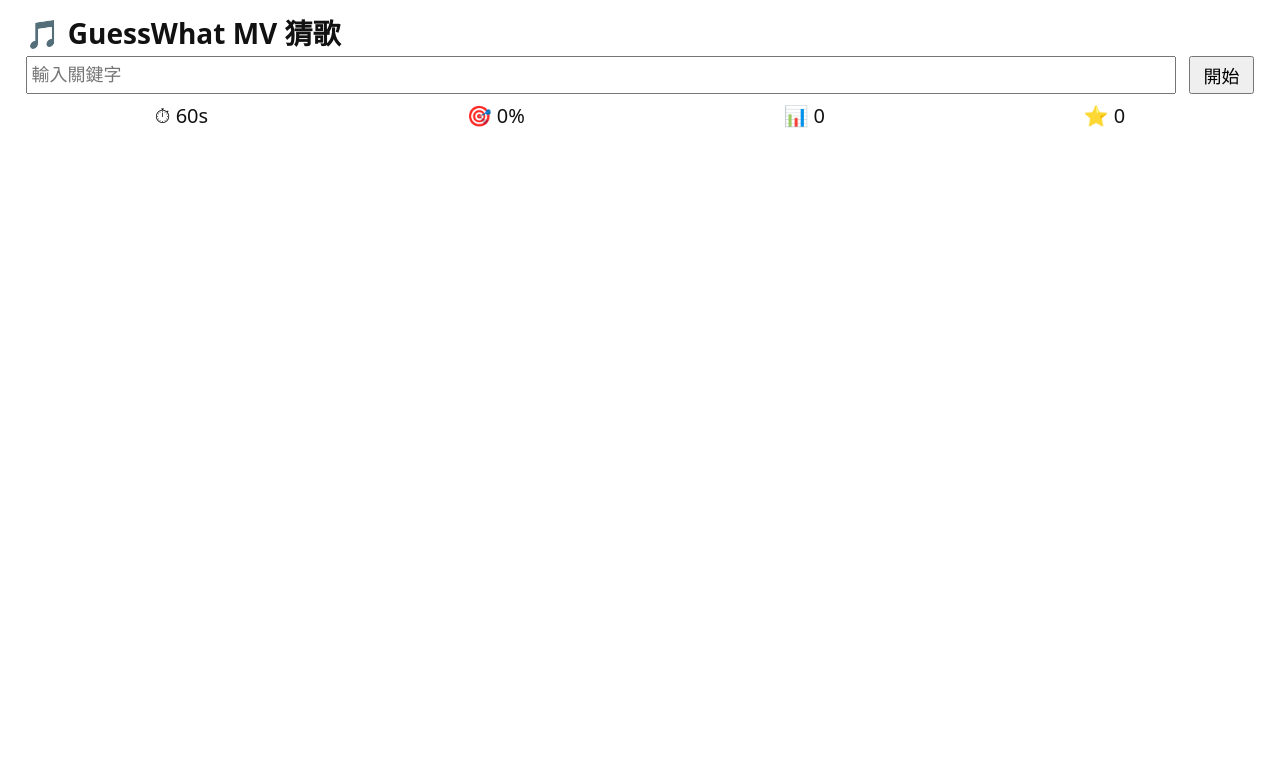
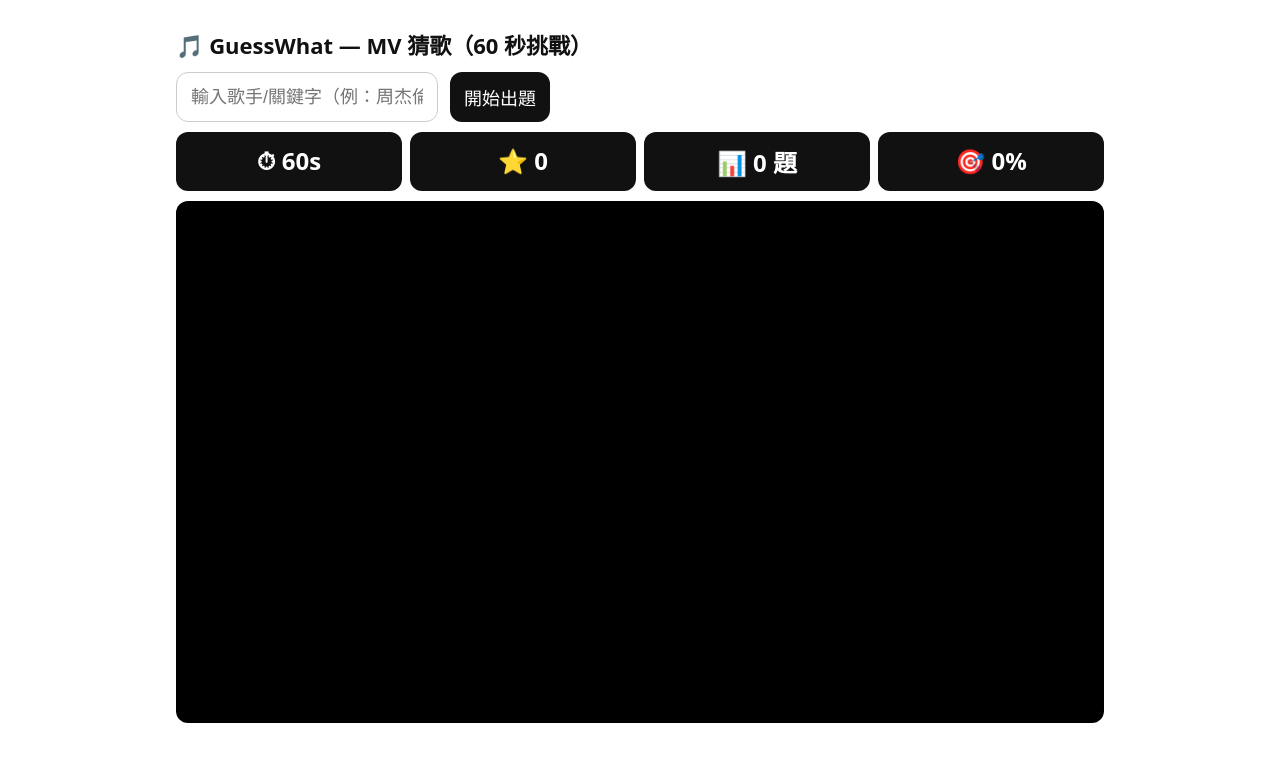
Before and after one commit to guesswhat1234/guesswhat, a Next.js app: page / in a window 1280 px wide. Shown: the top 762 px of the page. Built offline with nearby package versions, Linux system fonts and the light colour scheme.

Commit message:
Update page.js

```diff
--- a/app/page.js
+++ b/app/page.js
@@ -2,9 +2,11 @@
 import { useRef, useState, useEffect } from "react";
 
 export default function Page() {
+  // 狀態
   const [kw, setKw] = useState("");
   const [lastKw, setLastKw] = useState("");
   const [current, setCurrent] = useState(null);
+  const [prefetched, setPrefetched] = useState(null);
   const [loading, setLoading] = useState(false);
   const [ytReady, setYtReady] = useState(false);
   const playerRef = useRef(null);
@@ -23,37 +25,35 @@ export default function Page() {
   const [gameOver, setGameOver] = useState(false);
   const timerRef = useRef(null);
 
-  const seenRef = useRef(new Set()); // 同局不重複
-  const kwHistoryRef = useRef([]); // 搜尋歷史
-
-  // 記錄搜尋關鍵字
-  const pushKw = (key) => {
-    const k = String(key || "").trim();
-    if (!k) return;
-    const arr = kwHistoryRef.current;
-    if (arr[arr.length - 1] !== k) arr.push(k);
-    if (arr.length > 100) arr.shift();
+  // 排重（只記最近 40 題）
+  const seenRef = useRef(new Set());
+  const pushSeen = (vid) => {
+    seenRef.current.add(String(vid));
+    if (seenRef.current.size > 40) {
+      const first = seenRef.current.values().next().value;
+      seenRef.current.delete(first);
+    }
   };
 
-  // 歷史建議（最多 4 個，去重，排除最後一次）
-  const historySuggestions = () => {
-    const seen = new Set();
-    const out = [];
-    const last = (lastKw || kw || "").trim().toLowerCase();
-    for (let i = kwHistoryRef.current.length - 1; i >= 0; i--) {
-      const v = String(kwHistoryRef.current[i] || "").trim();
-      if (!v) continue;
-      const low = v.toLowerCase();
-      if (low === last) continue;
-      if (seen.has(low)) continue;
-      seen.add(low);
-      out.push(v);
-      if (out.length >= 4) break;
-    }
-    return out;
+  // 統計歌手（僅作內部參考）
+  const artistCountRef = useRef(new Map());
+  const countArtist = (name) => {
+    const k = String(name || "").trim();
+    if (!k) return;
+    artistCountRef.current.set(k, (artistCountRef.current.get(k) || 0) + 1);
   };
 
-  // 載入 YouTube API
+  // 結束畫面的「基於上次搜尋」建議
+  const [suggestions, setSuggestions] = useState([]);
+  const loadSuggestions = async (q) => {
+    try {
+      const r = await fetch(`/api/suggest?q=${encodeURIComponent(q)}`);
+      const j = await r.json();
+      setSuggestions(Array.isArray(j?.suggestions) ? j.suggestions : []);
+    } catch { setSuggestions([]); }
+  };
+
+  // 載入 YouTube IFrame API
   useEffect(() => {
     if (window.YT && window.YT.Player) { setYtReady(true); return; }
     const tag = document.createElement("script");
@@ -69,6 +69,7 @@ export default function Page() {
       width: "100%", height: "100%",
       videoId: "",
       playerVars: { controls: 0, modestbranding: 1, rel: 0, playsinline: 1, fs: 0, disablekb: 1, iv_load_policy: 3 },
+      events: { onReady: () => {} },
     });
   }, [ytReady]);
 
@@ -85,6 +86,8 @@ export default function Page() {
           clearInterval(timerRef.current);
           timerRef.current = null;
           setGameOver(true);
+          // 結束時載入與上次搜尋相關的建議
+          loadSuggestions(lastKw || kw);
           return 0;
         }
         return prev - 1;
@@ -92,24 +95,32 @@ export default function Page() {
     }, 1000);
   };
 
-  // 出題
+  const excludeQS = () => encodeURIComponent(Array.from(seenRef.current).join(","));
+
+  // 預取下一題
+  const prefetchNext = async (key) => {
+    try {
+      const r = await fetch(`/api/pick?kw=${encodeURIComponent(key)}&exclude=${excludeQS()}`);
+      const data = await r.json();
+      if (r.ok) setPrefetched(data);
+    } catch {}
+  };
+
+  // 出題（優先用預取）
   const startRound = async (fixedKw) => {
     if (gameOver) return;
     const key = (fixedKw ?? kw).trim();
     if (!key) return alert("請先輸入關鍵字");
     setLastKw(key);
-    pushKw(key);
     startTimerIfNeeded();
-    setLoading(true);
+
+    setPicked(null);
     setRevealed(false);
-    setPicked(null);
-    try {
-      const exclude = encodeURIComponent(Array.from(seenRef.current).join(","));
-      const r = await fetch(`/api/pick?kw=${encodeURIComponent(key)}&exclude=${exclude}`);
-      const data = await r.json();
-      if (!r.ok) throw new Error(data?.error || "Pick failed");
-      setCurrent(data);
-      seenRef.current.add(String(data.videoId));
+
+    // 用預取資料
+    if (prefetched && prefetched.videoId && !seenRef.current.has(String(prefetched.videoId))) {
+      const data = prefetched; setPrefetched(null); setCurrent(data);
+      pushSeen(data.videoId); countArtist(data.answerArtist);
       playerObj.current?.loadVideoById(data.videoId);
       const handler = (e) => {
         if (e.data === window.YT.PlayerState.PLAYING) {
@@ -119,15 +130,42 @@ export default function Page() {
         }
       };
       playerObj.current.addEventListener("onStateChange", handler);
-      setQCount(prev => prev + 1);
+      setQCount(prev=>prev+1);
+      prefetchNext(key);
+      return;
+    }
+
+    // 即時抓
+    setLoading(true);
+    try {
+      const r = await fetch(`/api/pick?kw=${encodeURIComponent(key)}&exclude=${excludeQS()}`);
+      const data = await r.json();
+      if (!r.ok) throw new Error(data?.error || "Pick failed");
+      setCurrent(data);
+      pushSeen(data.videoId);
+      countArtist(data.answerArtist);
+
+      playerObj.current?.loadVideoById(data.videoId);
+      const handler = (e) => {
+        if (e.data === window.YT.PlayerState.PLAYING) {
+          playerObj.current.seekTo(data.t, true);
+          setTimeout(() => playerObj.current.pauseVideo(), 120);
+          playerObj.current.removeEventListener("onStateChange", handler);
+        }
+      };
+      playerObj.current.addEventListener("onStateChange", handler);
+      setQCount(prev=>prev+1);
+
+      prefetchNext(key);
     } catch (e) {
+      console.error(e);
       alert(e.message);
     } finally {
       setLoading(false);
     }
   };
 
-  // 選答案
+  // 作答：即判分，2 秒後自動下一題
   const choose = (idx) => {
     if (!current || revealed || gameOver) return;
     setPicked(idx);
@@ -139,68 +177,141 @@ export default function Page() {
     setTimeout(() => { if (!gameOver && timeLeft > 0) startRound(lastKw); }, 2000);
   };
 
-  // 重來
+  // 重新開始
   const restart = () => {
     setScore(0); setQCount(0); setCorrectCount(0); setWrongCount(0);
     setTimeLeft(60); setGameStarted(false); setGameOver(false);
     setCurrent(null); setPicked(null); setRevealed(false);
+    setPrefetched(null); setSuggestions([]);
     if (timerRef.current) { clearInterval(timerRef.current); timerRef.current = null; }
     seenRef.current = new Set();
+    artistCountRef.current = new Map();
   };
 
   const accuracy = qCount ? Math.round((correctCount / qCount) * 100) : 0;
 
+  // HUD 等寬四欄（與播放器同寬），字體自適應
+  const hudGrid = {
+    display: "grid",
+    gridTemplateColumns: "repeat(4,1fr)",
+    gap: 8,
+    marginTop: 10,
+    alignItems: "stretch"
+  };
+  const hudItem = {
+    background: "#111",
+    color: "#fff",
+    borderRadius: 12,
+    padding: "12px 10px",
+    textAlign: "center",
+    fontWeight: 900,
+    fontSize: "clamp(16px, 5vw, 24px)"
+  };
+
   return (
-    <main style={{ padding: "1vh 2vw", fontSize: "clamp(12px,3vw,18px)" }}>
-      <h1 style={{ fontSize: "clamp(18px,5vw,28px)", margin: "0.5vh 0" }}>🎵 GuessWhat MV 猜歌</h1>
+    <main className="container" style={{minHeight:"100vh", display:"flex", flexDirection:"column"}}>
+      <h1 className="h1" style={{fontSize:"clamp(18px,5vw,22px)", margin:"12px 0"}}>🎵 GuessWhat — MV 猜歌（60 秒挑戰）</h1>
 
-      {!gameOver && (
-        <>
-          <div style={{ display: "flex", gap: "1vw", marginBottom: "1vh" }}>
-            <input value={kw} onChange={(e)=>setKw(e.target.value)} placeholder="輸入關鍵字"
-              style={{ flex: 1, fontSize: "clamp(14px,4vw,18px)", padding: "0.5vh" }} />
-            <button onClick={()=>startRound()} disabled={loading}
-              style={{ fontSize: "clamp(14px,4vw,18px)", padding: "0.5vh 1vw" }}>
-              {loading ? "出題中…" : (current ? "下一題" : "開始")}
-            </button>
+      {/* 搜尋列 */}
+      <div className="row" style={{gap:12}}>
+        <input
+          value={kw}
+          onChange={(e)=>setKw(e.target.value)}
+          placeholder="輸入歌手/關鍵字（例：周杰倫、抒情、2000s）"
+          className="input"
+          inputMode="search"
+          disabled={gameOver}
+          style={{fontSize:"clamp(14px,4.5vw,18px)"}}
+        />
+        <button onClick={()=>startRound()} disabled={loading || gameOver} className="button" style={{fontSize:"clamp(14px,4.5vw,18px)"}}>
+          {loading ? "出題中…" : (current ? "下一題" : "開始出題")}
+        </button>
+      </div>
+
+      {/* HUD（與播放器同寬，四等分） */}
+      <div style={hudGrid}>
+        <div style={hudItem}>⏱ {timeLeft}s</div>
+        <div style={hudItem}>⭐ {score}</div>
+        <div style={hudItem}>📊 {qCount} 題</div>
+        <div style={hudItem}>🎯 {accuracy}%</div>
+      </div>
+
+      {/* 播放器（16:9），只保留上方 15% 全黑遮擋 */}
+      <div style={{ position:"relative", width:"100%", aspectRatio:"16/9", background:"#000", borderRadius:12, marginTop:10 }}>
+        <div id="player" ref={playerRef} style={{ position:"absolute", inset:0 }}/>
+        {(current && !gameOver) && (
+          <div style={{ position:"absolute", left:0, right:0, top:0, height:"15%", background:"#000", pointerEvents:"none" }}/>
+        )}
+        {(loading && !current) && (
+          <div style={{ position:"absolute", inset:0, display:"flex", alignItems:"center", justifyContent:"center", color:"#fff", background:"rgba(0,0,0,.25)" }}>
+            出題中…
           </div>
-          <div style={{ display: "flex", justifyContent: "space-around", fontSize: "clamp(14px,4.5vw,20px)" }}>
-            <div>⏱ {timeLeft}s</div><div>🎯 {accuracy}%</div><div>📊 {qCount}</div><div>⭐ {score}</div>
-          </div>
-          <div style={{ marginTop: "1vh", position: "relative", aspectRatio: "16/9" }}>
-            <div ref={playerRef} style={{ width: "100%", height: "100%" }}/>
-            {current && !gameOver && (
-              <div style={{ position:"absolute", left:0, right:0, top:0, height:"15%", background:"#000" }}/>
-            )}
-          </div>
-          {current && (
-            <div style={{ marginTop: "1vh", display: "grid", gap: "0.5vh" }}>
-              {current.choices?.map((c, idx) => (
-                <button key={idx} onClick={() => choose(idx)}
-                  style={{ padding: "0.6vh", fontSize: "clamp(12px,3.8vw,18px)" }} disabled={revealed}>
-                  {String.fromCharCode(65+idx)}. {c.title}
-                </button>
-              ))}
+        )}
+      </div>
+
+      {/* 四選一（只顯示標題） */}
+      {current && !gameOver && (
+        <div style={{ marginTop: 12, display:"grid", gap: 10 }}>
+          {current.choices?.map((title, idx) => {
+            const chosen = picked === idx;
+            const correct = revealed && idx === current.correctIndex;
+            const wrong = revealed && chosen && idx !== current.correctIndex;
+            return (
+              <button
+                key={idx}
+                onClick={() => choose(idx)}
+                className="button"
+                style={{
+                  textAlign:"left",
+                  border: chosen ? "2px solid #888" : "1px solid #ccc",
+                  background: correct ? "#2e7d32" : wrong ? "#b71c1c" : "#111",
+                  color: "#fff",
+                  fontSize: "clamp(16px, 4.8vw, 20px)",
+                  padding: "14px 16px",
+                  borderRadius: 14,
+                  whiteSpace:"nowrap",
+                  overflow:"hidden",
+                  textOverflow:"ellipsis"
+                }}
+                disabled={revealed}
+                title={title}
+              >
+                {String.fromCharCode(65+idx)}. {title}
+              </button>
+            );
+          })}
+
+          {revealed && (
+            <div className="card">
+              {picked === current?.correctIndex ? "✅ 答對 +100" : "❌ 答錯 0 分"}（2 秒後自動下一題）
+              <div className="small" style={{marginTop:6}}>
+                正解：{current.answerTitle}
+                影片：<a href={`https://www.youtube.com/watch?v=${current.videoId}`} target="_blank" rel="noreferrer">
+                  https://www.youtube.com/watch?v={current.videoId}
+                </a>
+              </div>
             </div>
           )}
-        </>
+        </div>
       )}
 
+      {/* 結束畫面：顯示基於「上一個搜尋關鍵字」的 4 個建議，點了立即開局 */}
       {gameOver && (
-        <div style={{ marginTop: "1vh" }}>
-          <h3>⏱️ 時間到！成績單</h3>
-          <div>題數：{qCount}　分數：{score}　正確：{correctCount}　錯誤：{wrongCount}　命中率：{accuracy}%</div>
-          <button onClick={()=>{ const k=(lastKw||kw).trim(); if(!k) return; restart(); setKw(k); startRound(k); }}
-            style={{ marginTop:"1vh", padding:"0.6vh", fontSize:"clamp(14px,4vw,18px)" }}>
-            🔁 再一次遊玩
-          </button>
-          {historySuggestions().length > 0 && (
-            <div style={{ marginTop:"1vh" }}>
-              <div>歷史搜尋建議：</div>
-              <div style={{ display:"grid", gridTemplateColumns:"repeat(2,1fr)", gap:"0.5vh" }}>
-                {historySuggestions().map((s, i)=>(
-                  <button key={i} onClick={()=>{ restart(); setKw(s); startRound(s); }}
-                    style={{ padding:"0.6vh", fontSize:"clamp(12px,3.8vw,18px)" }}>
+        <div className="card" style={{marginTop:12}}>
+          <h3 style={{margin:"8px 0"}}>⏱️ 時間到！成績單</h3>
+          <div>總題數：<strong>{qCount}</strong>　總分：<strong>{score}</strong>　正確：<strong>{correctCount}</strong>　錯誤：<strong>{wrongCount}</strong></div>
+
+          {(lastKw || kw) && (
+            <div style={{marginTop:10}}>
+              <div className="small" style={{marginBottom:6}}>再玩一次（基於「{lastKw || kw}」的關聯搜尋）：</div>
+              <div style={{display:"grid", gap:8, gridTemplateColumns:"repeat(2,1fr)"}}>
+                {suggestions.map((s, i)=>(
+                  <button
+                    key={i}
+                    className="button"
+                    onClick={()=>{ restart(); setKw(s); startRound(s); }}
+                    title={s}
+                  >
                     {s}
                   </button>
                 ))}
```
